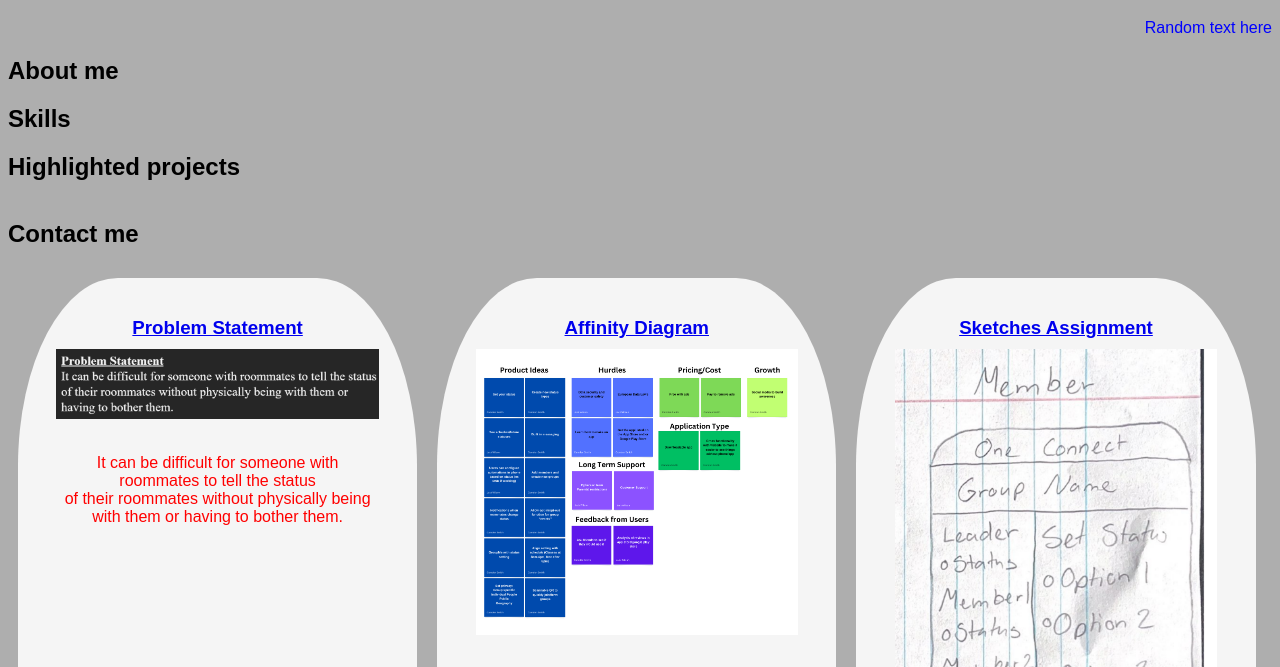
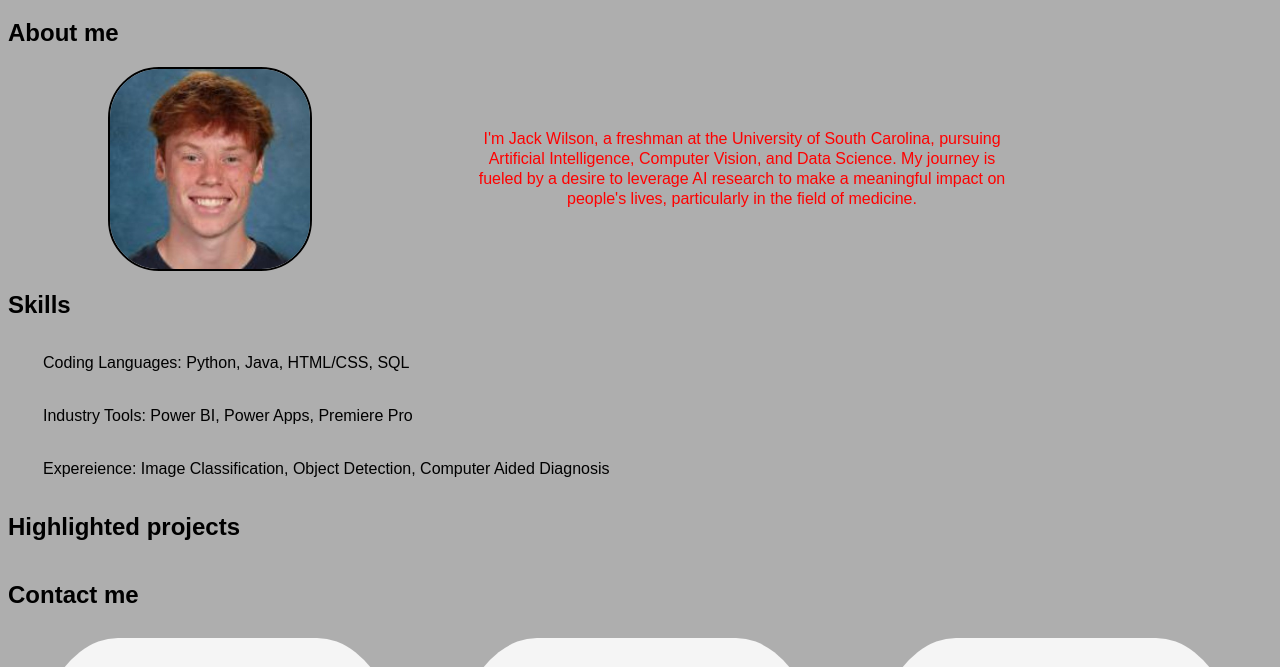
Before and after one commit to JackWilsonCS190/JackWilsonCS190.github.io, a plain HTML site: page index.html in a window 1280 px wide. Shown: the part 61-728 px from the top of the page. Drawn offline with Linux system fonts and the light colour scheme.

Commit message:
updated for mission statement

```diff
--- a/index.html
+++ b/index.html
@@ -6,13 +6,23 @@
     </head>
     <body>
         <h1>Jack Wilson</h1>
-        <p id="para1">Random text here</p>
-
         <h2>About me</h2>
-        <div class="about"></div>
+        <div class="about">
+            <img src="images/profile_img.jpg"/>
+            <p> I'm Jack Wilson, a freshman at the University of South Carolina, pursuing Artificial Intelligence, Computer Vision, and Data Science.
+                My journey is fueled by a desire to leverage AI research to make a meaningful impact on people's lives, particularly in the field of medicine.
+            </p>
+        </div>
 
         <h2>Skills</h2>
-        <div class="skills"></div>
+        <div class="skills">
+            <p> Coding Languages: Python, Java, HTML/CSS, SQL
+            </p>
+            <p> Industry Tools: Power BI, Power Apps, Premiere Pro
+            </p>
+            <p> Expereience: Image Classification, Object Detection, Computer Aided Diagnosis
+            </p>
+        </div>
 
         <h2>Highlighted projects</h2>
         <div class="projects"></div>
@@ -71,6 +81,15 @@
                     Video demonstrating the functionality of the app through the actions of the group leader on a paper prototype.
                 </p>
             </section>
+
+        </div>
+
+        <h2>Contact Me</h2>
+        <div class="contact">
+            <a href="mailto:jrw69@email.sc.edu"> Email: jrw69@email.sc.edu
+            </a>
+            <a href="https://www.linkedin.com/in/jackson-wilson-214585233"> LinkedIn
+            </a>
         </div>
 
     </body>
--- a/styles.css
+++ b/styles.css
@@ -63,3 +63,31 @@ h1 {
     text-align: center;
     margin: 35px;
 }
+
+.about{
+    display: flex;
+    flex-wrap: wrap;
+    margin-right: 100px;
+    margin-left: 100px;
+    justify-content: center;
+}
+
+.about img{
+    width: 200px;
+    height: 200px;
+    border-radius: 25%;
+    border: 2px solid black;
+}
+
+.about p{
+    width: 50%;
+    text-align: center;
+    margin: auto;
+    line-height: 125%;
+}
+
+.skills p{
+    color: black;
+    text-align: left;
+    margin: 35px;
+}
```
Also changed, not shown: images/profile_img.jpg (added).
